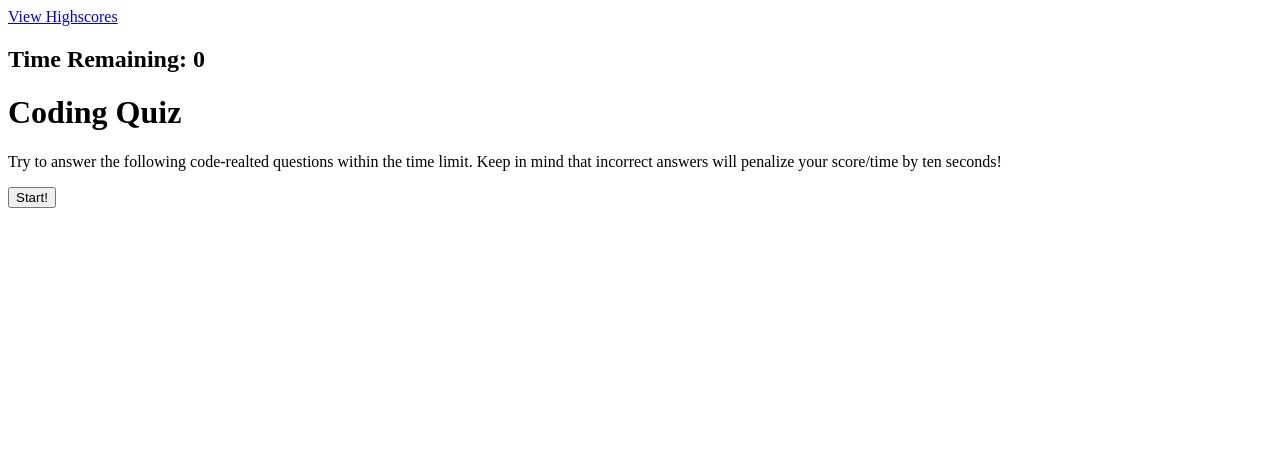
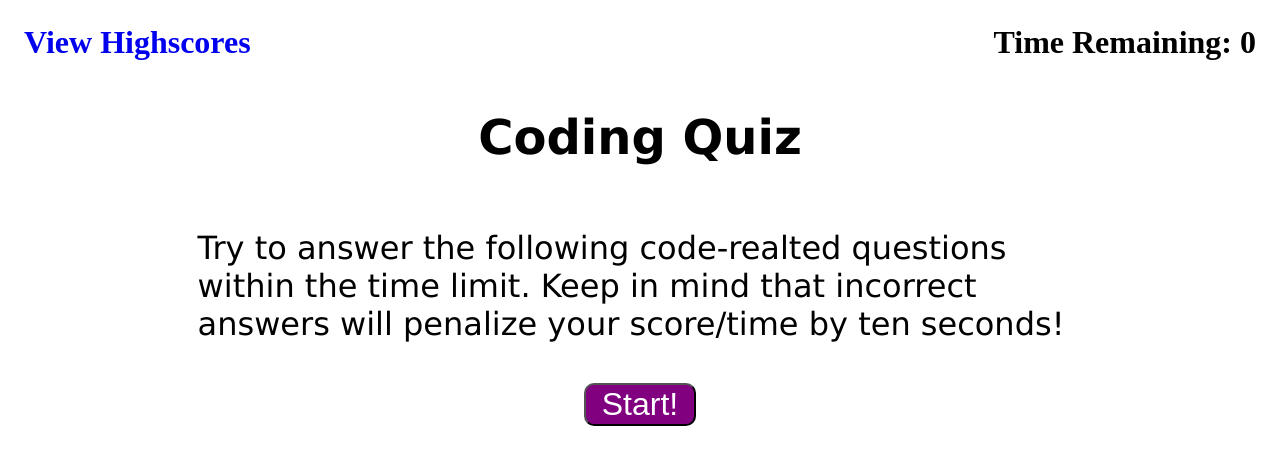
Before and after one commit to treblotnad/04-code-quiz, a plain HTML site: page index.html in a window 1280 px wide. Drawn offline with Linux system fonts and the light colour scheme; the site is published under a folder, as on GitHub Pages, so addresses that start at the root find nothing.

Commit message:
added formatting and buttons for highscores page

```diff
--- a/high_scores/assets/style.css
+++ b/high_scores/assets/style.css
@@ -6,12 +6,19 @@ header {
     display: flex;
     justify-content: center;
     flex-direction: column;
-    align-items: center;
+    align-items: start;
+    padding-top: 6rem;
     padding-left: 15%;
     padding-right: 15%;
     font-family: "Lucida Sans", "Lucida Sans Regular", "Lucida Grande",
       "Lucida Sans Unicode", Geneva, Verdana, sans-serif;
   }
+
+  footer{
+    display:inline-block;
+    padding-left:15%;
+  }
+
   header a,
   header h2 {
     font-size: 1rem;
@@ -28,14 +35,12 @@ header {
     font-size: 2rem;
   }
 
-  main p {
-    font-size: 1rem;
-  }
+
 
   .btn {
     background-color: purple;
     color: white;
-    width: 35rem;
+    width: fit-content;
     font-size: 1rem;
     border-radius: 10px;
     margin: 0.5rem;
@@ -43,62 +48,31 @@ header {
     text-align:start;
   }
 
-  #start {
-    background-color: purple;
-    color: white;
-    width: fit-content;
-    font-size: 1rem;
-    border-radius: 10px;
-    margin: 0.5rem;
-    padding-left: 1rem;
-    padding-right: 1rem;
-  }
+
 
   button:hover {
     background-color: orange;
   }
-  #start:hover {
-    background-color: orange;
-  }
 
-  a:hover {
-    color: gray;
-  }
+
 
   @media (min-width: 700px) {
     h1 {
       font-size: 3rem;
     }
-    main p {
-      font-size: 2rem;
-    }
     .btn {
       font-size: 2rem;
     }
-    #start {
-      font-size: 2rem;
-    }
-    header a,
-    header h2 {
-      font-size: 2rem;
-    }
+
+
   }
 
   @media (min-width: 1500px) {
     h1 {
       font-size: 4rem;
     }
-    main p {
-      font-size: 3rem;
-    }
+
     .btn {
       font-size: 3rem;
     }
-    #start {
-      font-size: 3rem;
-    }
-    header a,
-    header h2 {
-      font-size: 3rem;
-    }
   }
--- a/index.html
+++ b/index.html
@@ -4,7 +4,7 @@
     <meta charset="UTF-8">
     <meta name="viewport" content="width=device-width, initial-scale=1.0">
     <title>Coding Quiz</title>
-    <link rel="stylesheet" href="/assets/style.css">
+    <link rel="stylesheet" href="./assets/style.css">
 </head>
 <body>
     <header>
```
Also changed, not shown: high_scores/index.html (+11 -3 lines).
